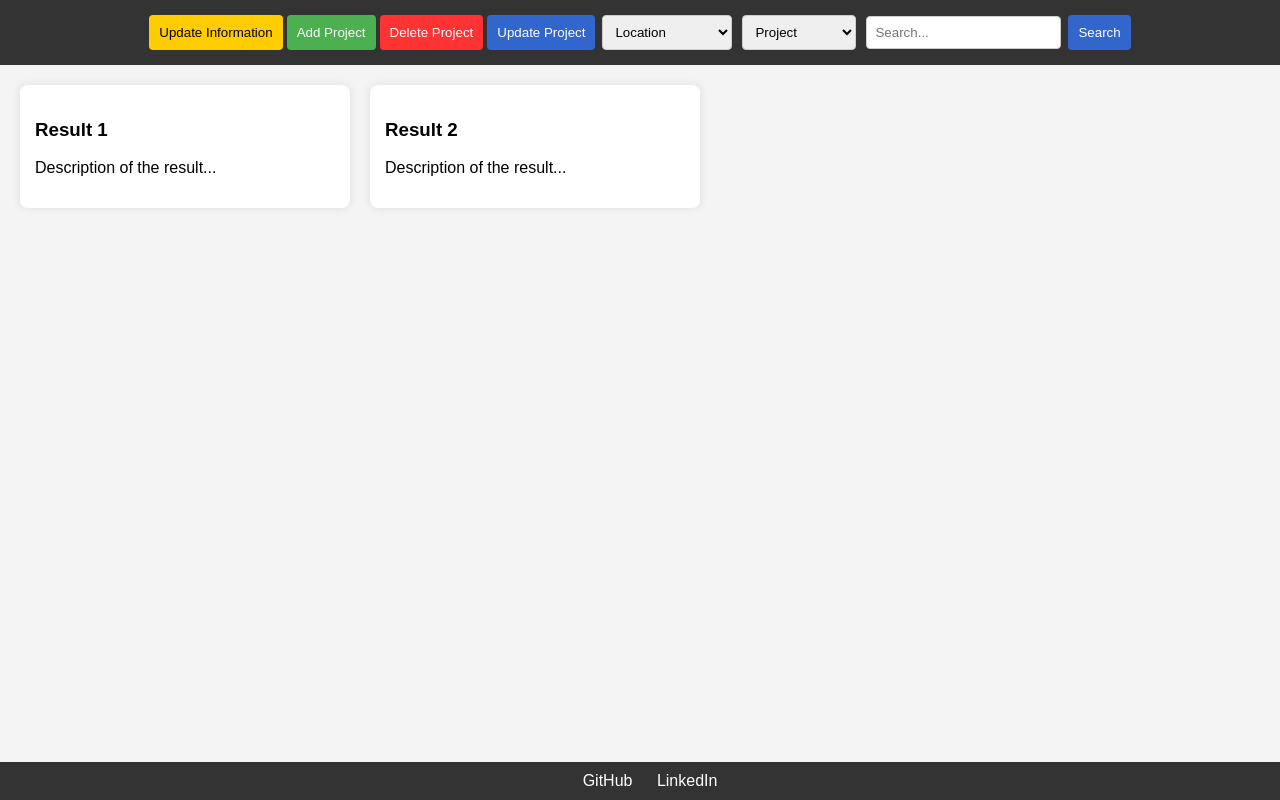
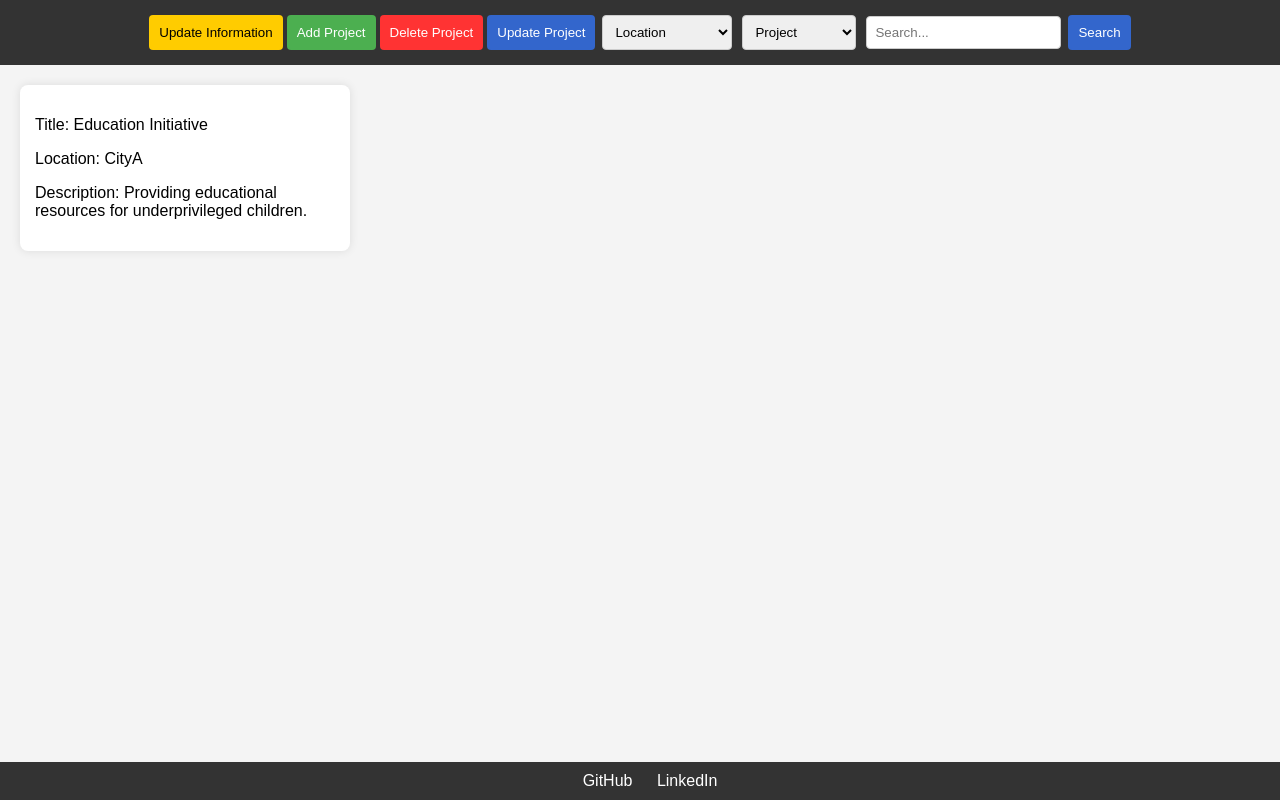
Before and after one commit to scarywalker/hackaton2, a website: page public/search.html in a window 1280 px wide. Drawn offline with Linux system fonts and the light colour scheme.

Commit message:
last commit sadtimes

```diff
--- a/public/search.css
+++ b/public/search.css
@@ -30,25 +30,21 @@ button:hover {
     opacity: 0.9;
 }
 
-/* Update Information button (yellow) */
 button:nth-child(1) {
     background-color: #ffcc00;
     color: #000;
 }
 
-/* Add Project button (green) */
 button:nth-child(2) {
     background-color: #4caf50;
     color: #fff;
 }
 
-/* Delete Project button (red) */
 button:nth-child(3) {
     background-color: #ff3333;
     color: #fff;
 }
 
-/* Update Project button (blue) */
 button:nth-child(4) {
     background-color: #3366cc;
     color: #fff;
@@ -79,12 +75,17 @@ main {
     gap: 20px;
 }
 
-.result-box {
+.organization, .project, .person {
     background-color: #fff;
     padding: 15px;
     border-radius: 8px;
     box-shadow: 0 0 10px rgba(0, 0, 0, 0.1);
     width: 300px;
+    display: none
+}
+
+.correct{
+    display: block;
 }
 
 footer {
--- a/public/search.html
+++ b/public/search.html
@@ -35,18 +35,7 @@
     </header>
 
     <main>
-        <div class="search-results">
-            <!-- Example result divs -->
-            <div class="result-box">
-                <h3>Result 1</h3>
-                <p>Description of the result...</p>
-            </div>
-            <div class="result-box">
-                <h3>Result 2</h3>
-                <p>Description of the result...</p>
-            </div>
-            <!-- Add more result divs as needed -->
-        </div>
+        <div class="search-results"></div>
     </main>
 
     <footer>
--- a/public/search.js
+++ b/public/search.js
@@ -22,3 +22,80 @@ function performSearch() {
   // Add logic for performing search
   console.log("Performing Search");
 }
+
+const resultsDiv = document.querySelector(".search-results");
+
+function appendBoxes(dataArray) {
+  dataArray.forEach((obj) => {
+    const box = document.createElement("div");
+
+    if (obj.organization_id !== undefined) {
+      const { title, location, description } = obj;
+      box.innerHTML = `<p>Title: ${title}</p><p>Location: ${location}</p><p>Description: ${description}</p>`;
+      box.className = "result-box project";
+    } else if (obj.available_locations !== undefined) {
+      const {
+        id,
+        username,
+        full_name,
+        email,
+        contact_telephone,
+        areas_of_interest,
+        available_locations,
+      } = obj;
+      box.innerHTML = `<p>Name: ${full_name}</p><p>Email: ${email}</p><p>Contact Telephone: ${contact_telephone}</p><p>Areas of Interest: ${areas_of_interest}</p><p>Available Locations: ${available_locations}</p>`;
+      box.className = "result-box person";
+    } else if (obj.full_name !== undefined) {
+      const { full_name, email, contact_telephone, areas_of_interest } = obj;
+      box.innerHTML = `<p>Name: ${full_name}</p><p>Email: ${email}</p><p>Contact Telephone: ${contact_telephone}</p><p>Areas of Interest: ${areas_of_interest}</p>`;
+      box.className = "result-box organization";
+    }
+
+    resultsDiv.appendChild(box);
+  });
+}
+
+const data = [
+  {
+    organization_id: 1,
+    title: "Education Initiative",
+    description:
+      "Providing educational resources for underprivileged children.",
+    location: "CityA",
+  },
+  {
+    id: 1,
+    username: "org1",
+    full_name: "Environmental Advocates",
+    email: "environment@example.com",
+    contact_telephone: "444-555-6666",
+    areas_of_interest: '{"Environmental Conservation","Wildlife Protection"}',
+  },
+  {
+    id: 1,
+    username: "user2",
+    full_name: "John Doe",
+    email: "john@example.com",
+    contact_telephone: "123-456-7890",
+    areas_of_interest: '{"Education","Community Service"}',
+    available_locations: '{"CityA","CityB"}',
+  },
+];
+
+const searchType = document.getElementById("searchType");
+const searchInput = document.getElementById("searchInput");
+
+function filterType() {
+    list = resultsDiv.children
+  for (let i = 0; i < list.length; i++) {
+    if (list[i].classList.contains("correct")) {list[i].classList.remove("correct")}
+    if (list[i].classList.contains(`${searchType.value}`)) {list[i].classList += " correct"};
+  }
+}
+
+appendBoxes(data);
+
+filterType();
+searchType.addEventListener("input", filterType);
+
+console.log(resultsDiv.children[0]);
```
Lines whose indentation alone changed are shown as unchanged.
